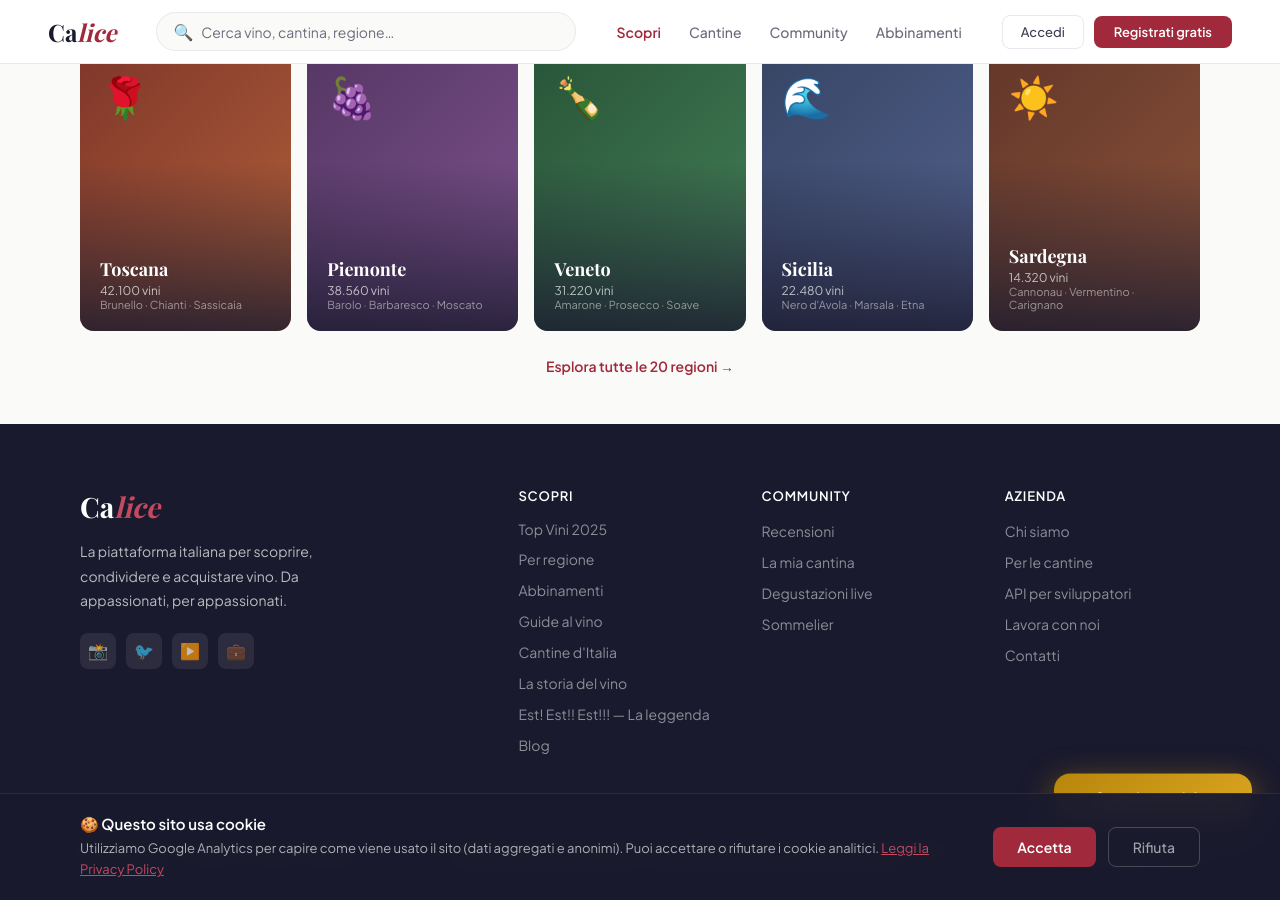
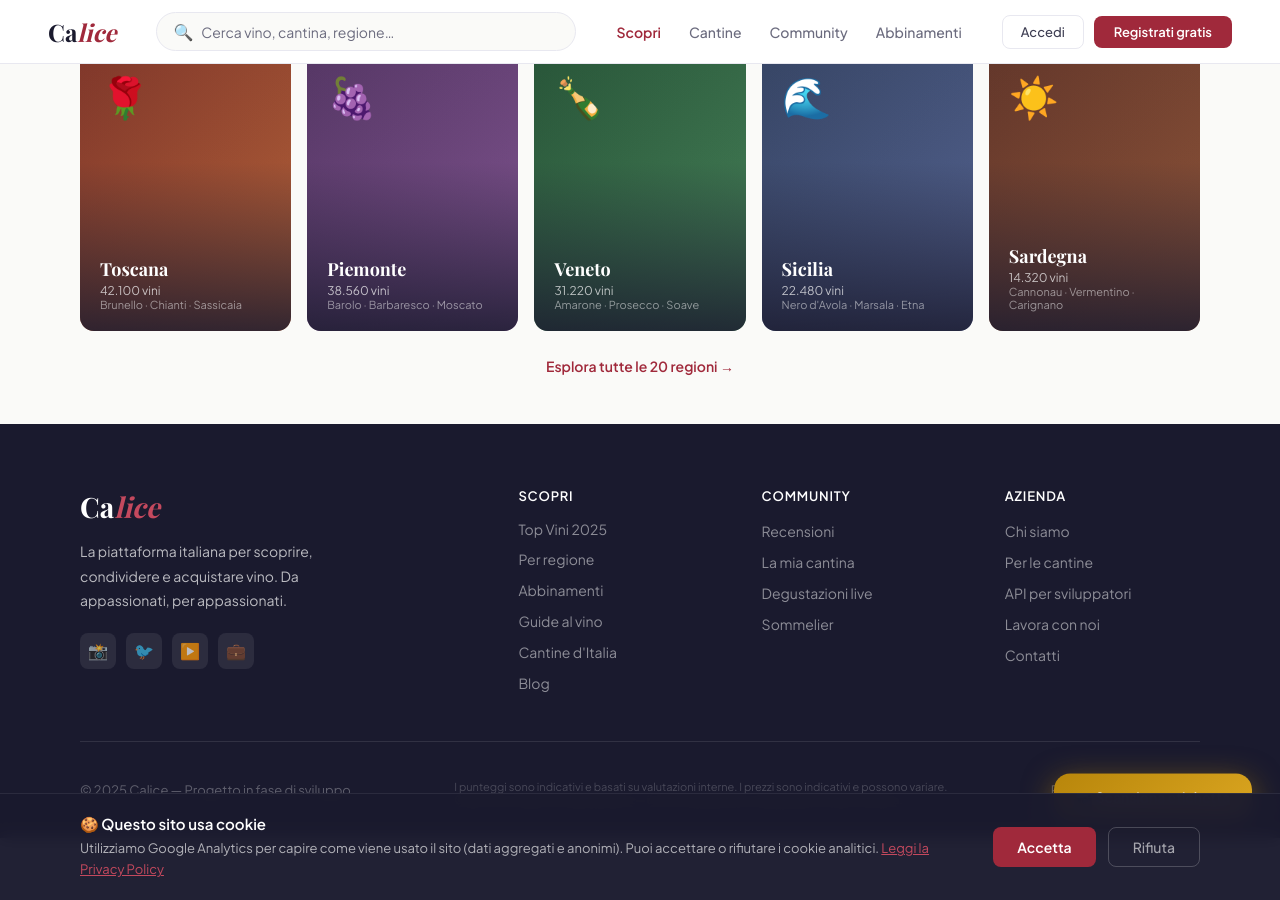
Before and after one commit to Barcolana/Calice, a Jekyll site: the page built from index.html, in a window 1280 px wide and 900 px high, scrolled down 4733 px. Built offline with Jekyll 4.4.1, drawn with Linux system fonts in a browser that asks for light colours; some web fonts are replaced.

Commit message:
eliminato dal footer 2 articoli perchè rindondanti

```diff
--- a/index.html
+++ b/index.html
@@ -2052,8 +2052,8 @@
                     <li><a href="{{ site.baseurl }}/abbinamenti.html">Abbinamenti</a></li>
                     <li><a href="{{ site.baseurl }}/blog.html">Guide al vino</a></li>
                     <li><a href="{{ site.baseurl }}/cantine.html">Cantine d'Italia</a></li>
-                    <li><a href="{{ site.baseurl }}/storia-del-vino.html">La storia del vino</a></li>
-                    <li><a href="{{ site.baseurl }}/blog/est-est-est.html">Est! Est!! Est!!! — La leggenda</a></li>
+
+
                     <li><a href="{{ site.baseurl }}/blog.html">Blog</a></li>
                 </ul>
             </div>
```
